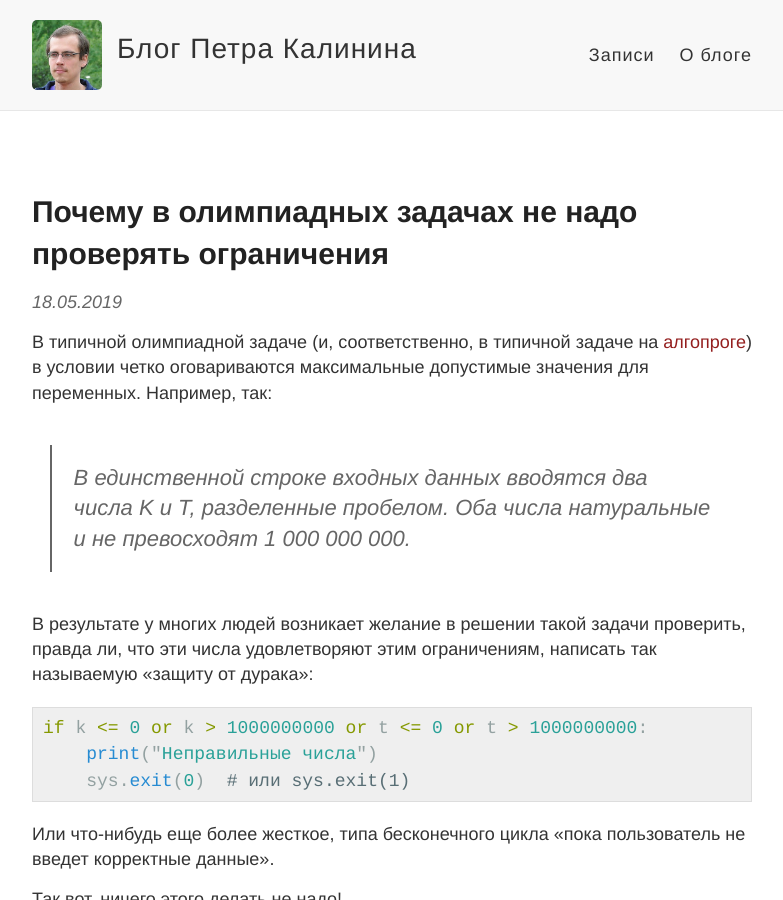
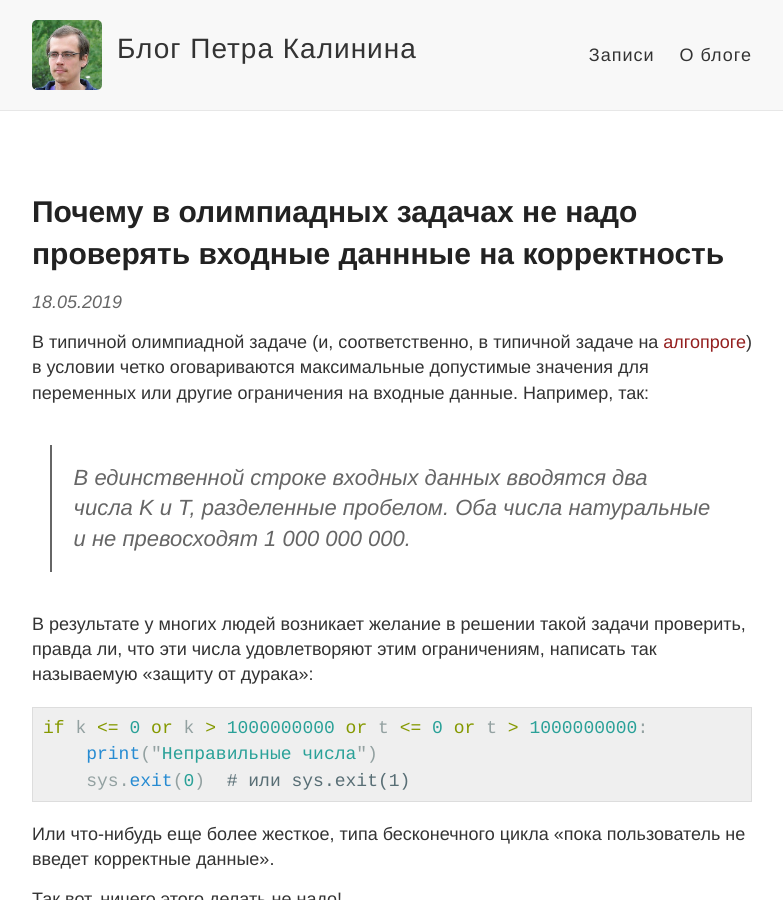
Before and after one commit to petr-kalinin/algoprog-blog, a Jekyll site: the page built from _posts/2019-05-18-do-not-check-limits.md, in a window 1280 px wide and 900 px high. Shown: the whole window, without its empty margins (248-1031 px from the left). Built offline with Jekyll 4.4.1, drawn with Linux system fonts in a browser that asks for light colours.

Commit message:
Small change for limits post

```diff
--- a/_posts/2019-05-18-do-not-check-limits.md
+++ b/_posts/2019-05-18-do-not-check-limits.md
@@ -1,9 +1,9 @@
 ---
 layout: post
-title: Почему в олимпиадных задачах не надо проверять ограничения
+title: Почему в олимпиадных задачах не надо проверять входные даннные на корректность
 ---
 
-В типичной олимпиадной задаче (и, соответственно, в типичной задаче на [алгопроге](https://algoprog.ru)) в условии четко оговариваются максимальные допустимые значения для переменных. Например, так:
+В типичной олимпиадной задаче (и, соответственно, в типичной задаче на [алгопроге](https://algoprog.ru)) в условии четко оговариваются максимальные допустимые значения для переменных или другие ограничения на входные данные. Например, так:
 
 > В единственной строке входных данных вводятся два числа K и T, разделенные пробелом. Оба числа натуральные и не превосходят 1&nbsp;000&nbsp;000&nbsp;000.
 
```
